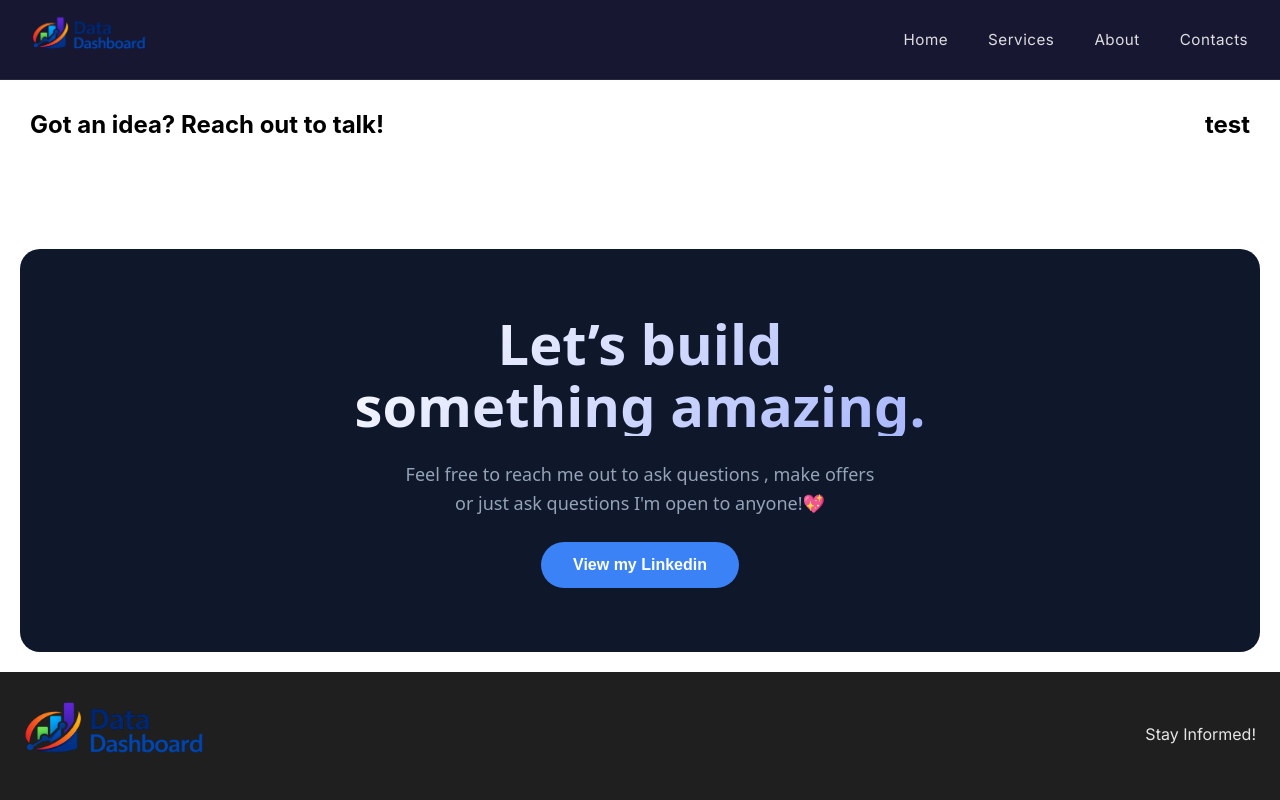
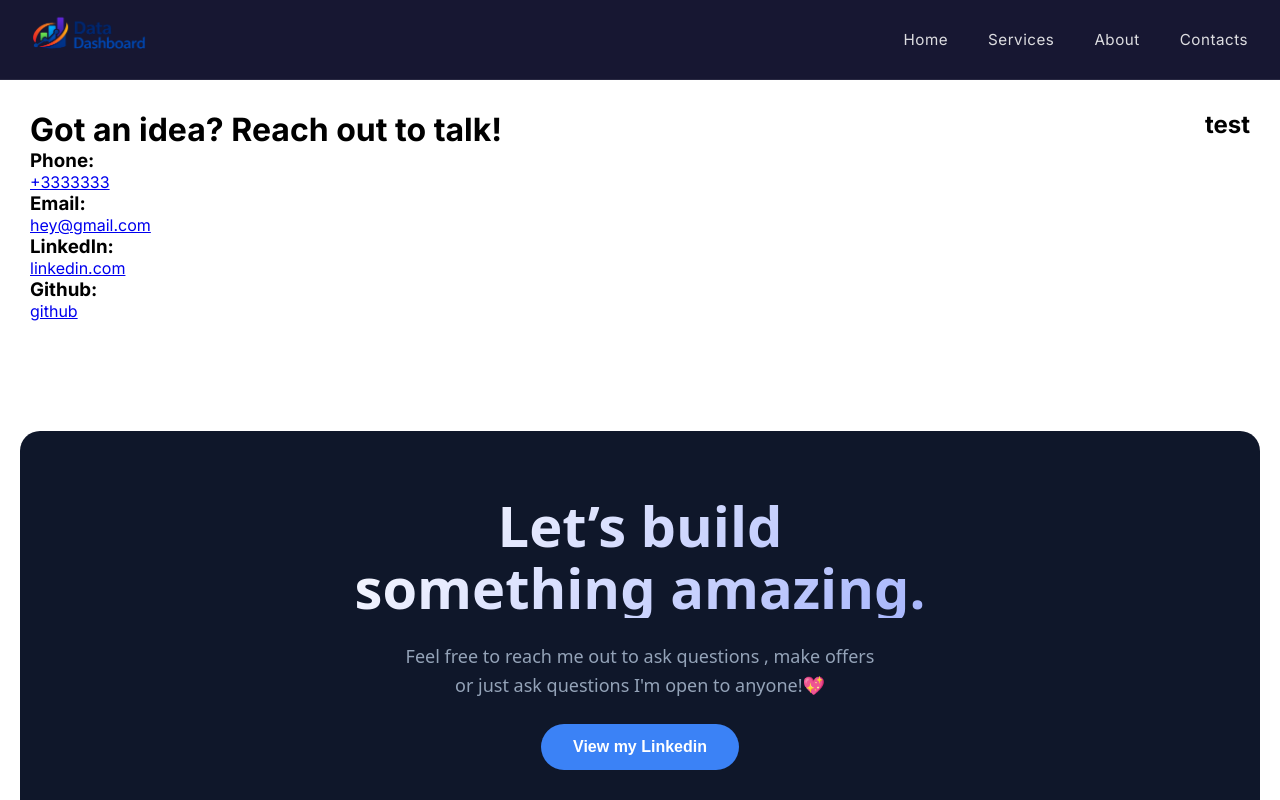
Before and after one commit to techexplorer152/Data-Dashboard, a React (Vite) app in the folder Frontend/: page /contact in a window 1280 px wide. Shown: the top 800 px of the page. Built offline with nearby package versions, Linux system fonts and the light colour scheme.

Commit message:
working on the page

```diff
--- a/Frontend/src/pages/Contact/Contacts.module.css
+++ b/Frontend/src/pages/Contact/Contacts.module.css
@@ -3,5 +3,5 @@
     flex-direction: row;
     justify-content: space-between;
     margin: 30px;
-    font-family: -apple-system, BlinkMacSystemFont, "Segoe UI", Roboto, sans-serif;
+    font-family: "Inter", "Helvetica Neue", Arial, sans-serif;
 }
--- a/Frontend/src/pages/Contact/Contacts.tsx
+++ b/Frontend/src/pages/Contact/Contacts.tsx
@@ -4,9 +4,36 @@ import styles from './Contacts.module.css'
     return(
         <div className={styles.container}>
            <div className={styles.left_part}>
-               <h2 className={styles.big_title}>
+               <h1 className={styles.big_title}>
                    Got an idea? Reach out to talk!
-               </h2>
+               </h1>
+
+               <div>
+                   <h3>Phone:</h3>
+                   <a href="tel:+33333333" target="_blank" rel="noopener noreferrer">
+                        +3333333
+                   </a>
+               </div>
+
+               <div>
+                   <h3>Email:</h3>
+                   <a href="mailto:hey@gmail.com" target="_blank" rel="noopener noreferrer">
+                       hey@gmail.com
+                   </a>
+               </div>
+
+               <div>
+                   <h3>LinkedIn:</h3>
+                   <a href="https://www.linkedin.com/" target="_blank" rel="noopener noreferrer">
+                       linkedin.com
+                   </a>
+               </div>
+               <div>
+                   <h3>Github:</h3>
+                   <a href="https://github.com/techexplorer152" target="_blank" rel="noopener noreferrer">
+                       github
+                   </a>
+               </div>
 
            </div>
            <div className={styles.right_part}>
```
